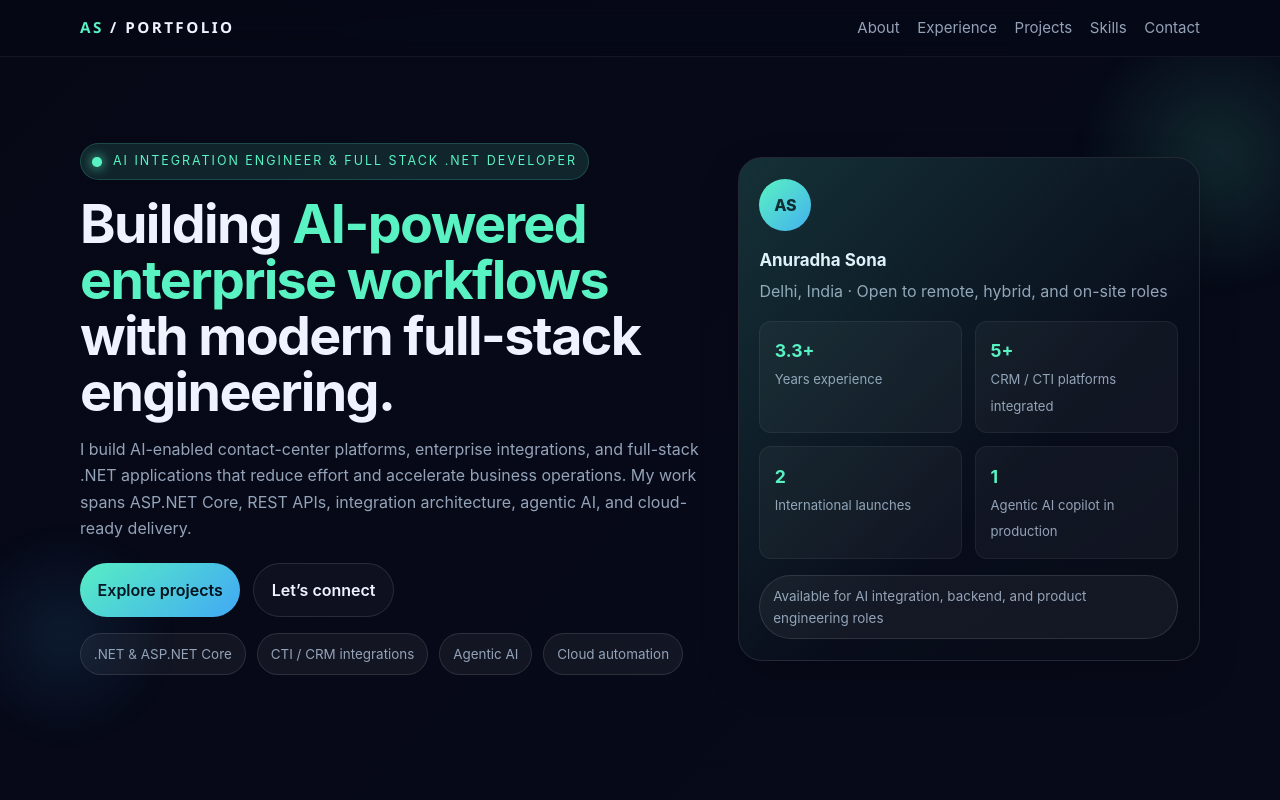
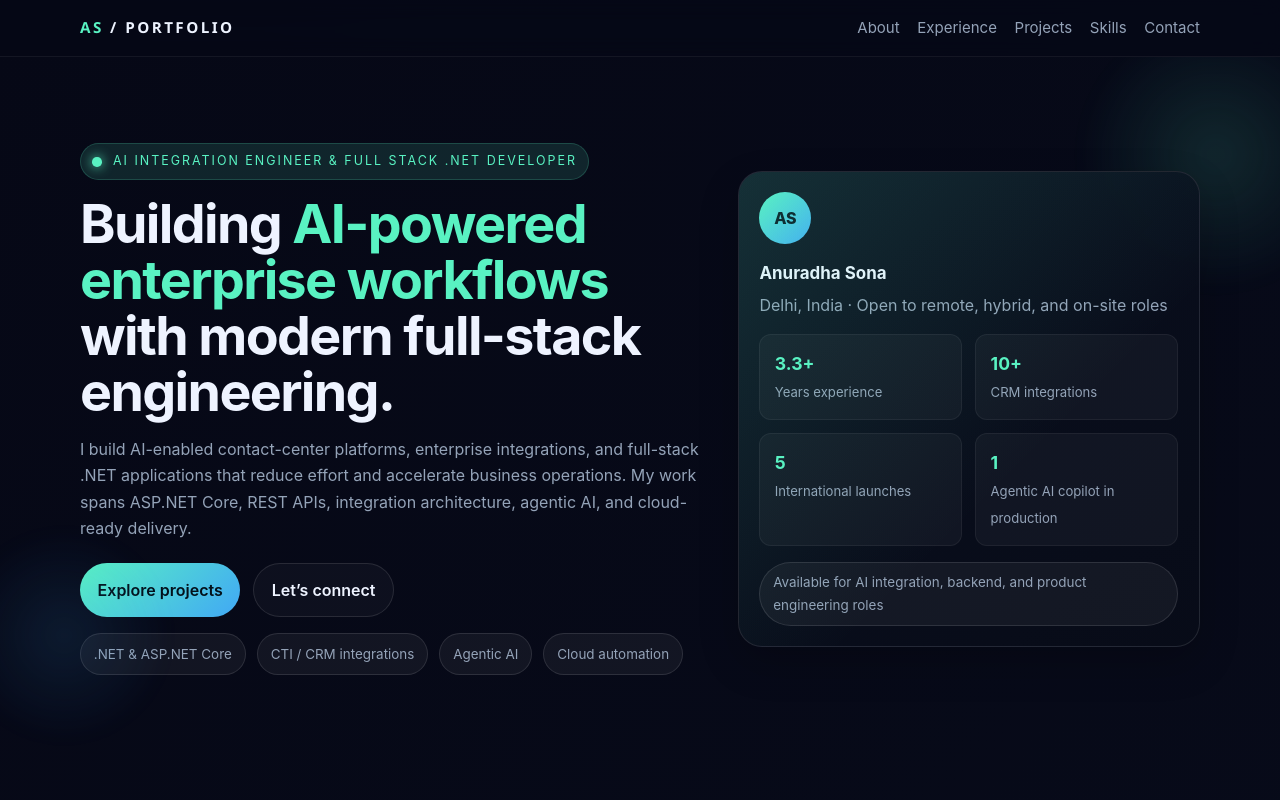
Before and after one commit to anuradhasona/Anuradha-Protfolio, a plain HTML site: page index.html in a window 1280 px wide. Shown: the top 800 px of the page. Drawn offline with Linux system fonts and the light colour scheme.

Commit message:
Adjust hero stats wording

```diff
--- a/index.html
+++ b/index.html
@@ -53,8 +53,8 @@
             <p>Delhi, India · Open to remote, hybrid, and on-site roles</p>
             <div class="stat-grid">
               <div class="stat-box"><strong>3.3+</strong><span>Years experience</span></div>
-              <div class="stat-box"><strong>5+</strong><span>CRM / CTI platforms integrated</span></div>
-              <div class="stat-box"><strong>2</strong><span>International launches</span></div>
+              <div class="stat-box"><strong>10+</strong><span>CRM integrations</span></div>
+              <div class="stat-box"><strong>5</strong><span>International launches</span></div>
               <div class="stat-box"><strong>1</strong><span>Agentic AI copilot in production</span></div>
             </div>
             <div class="chip">Available for AI integration, backend, and product engineering roles</div>
```
